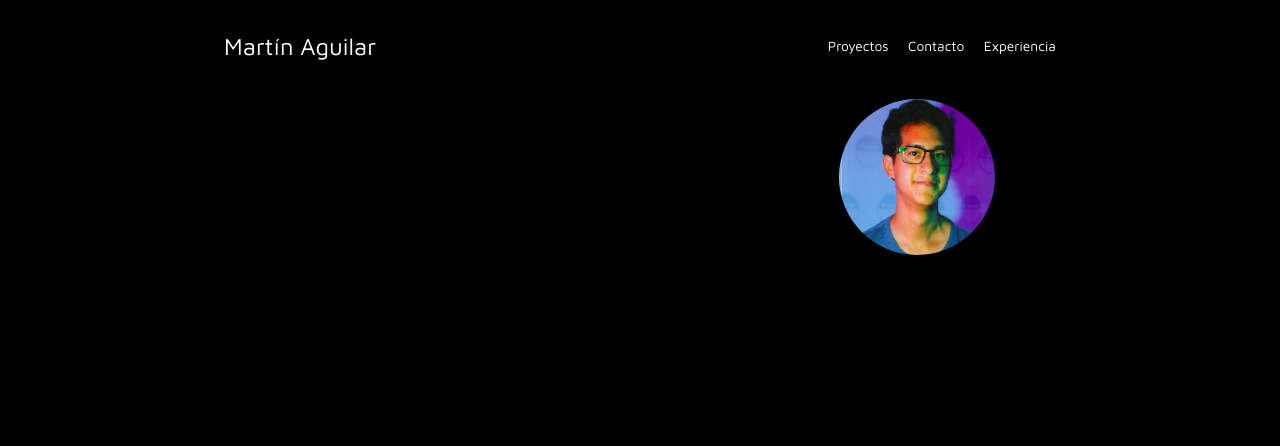
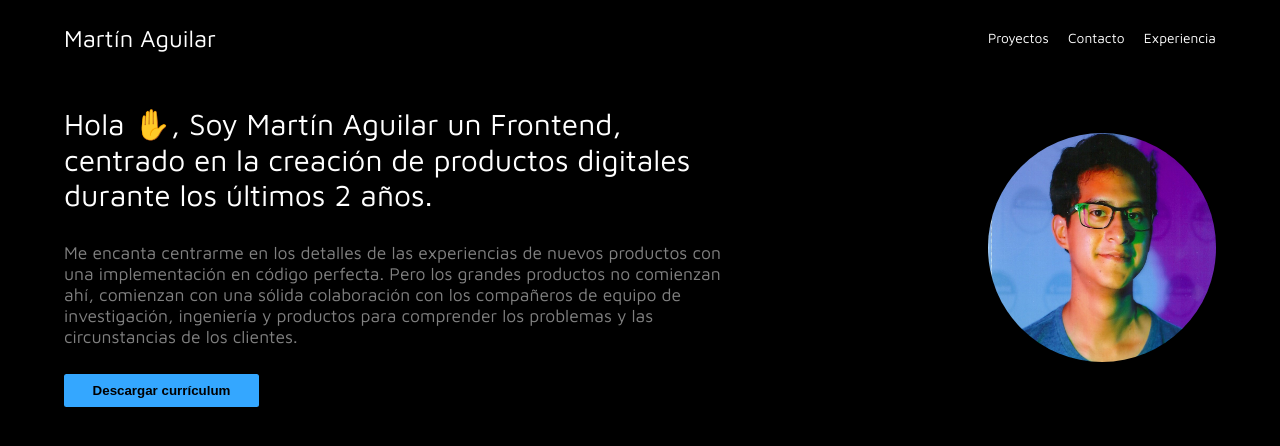
Before and after one commit to martin0123478/Portfolio-Martin, a React (Vite) app: page / in a window 1280 px wide. Shown: the top 446 px of the page. Built offline with nearby package versions, Linux system fonts and the light colour scheme.

Commit message:
feat:create hero section

```diff
--- a/index.html
+++ b/index.html
@@ -12,8 +12,10 @@
 </head>
 
 <body>
-  <div id="root"></div>
-  <script type="module" src="/src/main.jsx"></script>
+  <div class="contenedor">
+    <div id="root"></div>
+    <script type="module" src="/src/main.jsx"></script>
+  </div>
 </body>
 
 </html>
--- a/src/components/header/header.css
+++ b/src/components/header/header.css
@@ -19,7 +19,7 @@
 @media (min-width:768px) {
     .container {
         display: flex;
-        justify-content: space-around;
+        justify-content: space-between;
     }
 
     .enlaces_container {
--- a/src/components/hero/Hero.jsx
+++ b/src/components/hero/Hero.jsx
@@ -2,12 +2,15 @@ import './hero.css'
 import logo from '../../assets/images/Martín.jpg'
 const Hero = () => {
     return (
-        <div className='container'>
-            <div className='info'>
+        <div className='container-hero'>
 
-            </div>
             <div className='foto'>
                 <img src={logo} alt="foto" />
+            </div>
+            <div className='info'>
+                <p className='hero-text'>Hola ✋, Soy Martín Aguilar un Frontend, centrado en la creación de productos digitales durante los últimos 2 años.</p>
+                <p className='hero-description'>Me encanta centrarme en los detalles de las experiencias de nuevos productos con una  implementación en código perfecta. Pero los grandes productos no comienzan ahí, comienzan con una sólida colaboración con los compañeros de equipo de investigación, ingeniería y productos para comprender los problemas y las circunstancias de los clientes.</p>
+                <button className='cv'>Descargar currículum</button>
             </div>
         </div>
 
--- a/src/components/hero/hero.css
+++ b/src/components/hero/hero.css
@@ -1,4 +1,8 @@
-.container {}
+.container-hero {
+
+
+    max-width: 100%;
+}
 
 img {
     width: 15.625rem;
@@ -11,3 +15,61 @@ img {
     text-align: center;
     margin-top: 1.5rem;
 }
+
+.info {}
+
+.cv {
+    width: 19.5rem;
+    height: 3.25rem;
+    background-color: #34a7ff;
+    border: none;
+    font-weight: 700;
+    margin-top: 1rem;
+    border-radius: 0.25rem;
+}
+
+.hero-text {
+    color: white;
+    text-align: left;
+
+    font-size: 1.5rem;
+}
+
+.hero-description {
+    margin-top: 1rem;
+    text-align: left;
+    font-size: 1.125rem;
+    color: gray;
+
+    font-weight: 400;
+}
+
+@media (min-width:768px) {
+    .container-hero {
+        display: flex;
+        flex-direction: row-reverse;
+        justify-content: space-between;
+        align-items: center;
+    }
+
+    .hero-text {
+        font-size: 3rem;
+    }
+
+    .hero-description {
+        font-size: 1.75rem;
+    }
+
+    img {
+        width: 22.813rem;
+        height: 22.813rem;
+    }
+
+    .info {
+        padding: 0;
+        width: 665px;
+
+    }
+
+
+}
--- a/src/index.css
+++ b/src/index.css
@@ -11,3 +11,9 @@ html {
 *:after {
     box-sizing: inherit;
 }
+
+body {
+    max-width: 120rem;
+    width: 90%;
+    margin: 0 auto;
+}
```
